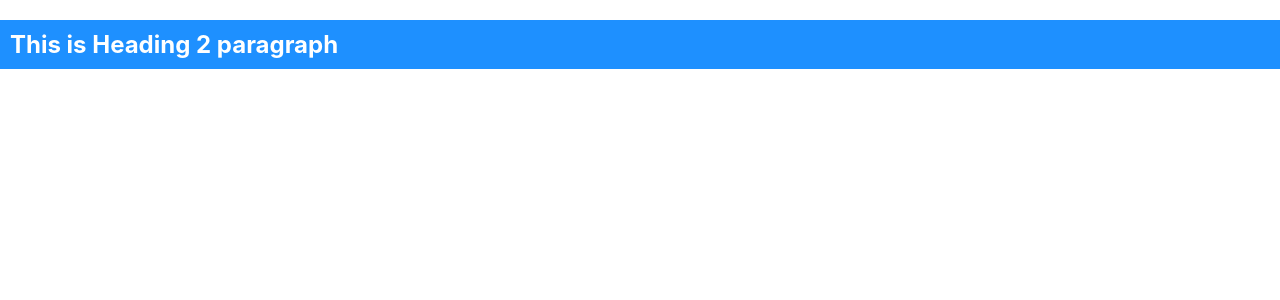
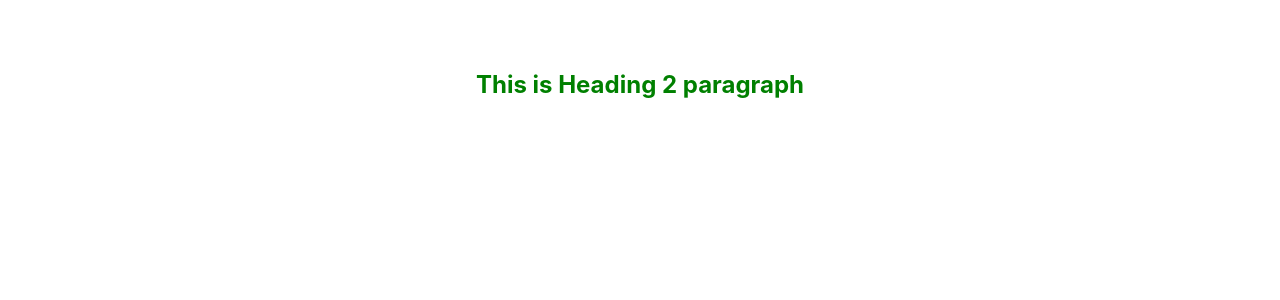
Before and after one commit to jegbune/my-ecommerce-app, a React (Create React App) app: page /Contact in a window 1280 px wide. Shown: the top 300 px of the page. Built offline with nearby package versions, Linux system fonts and the light colour scheme.

Commit message:
React lesson CSS Styling, inline etc

```diff
--- a/src/Component/Styling.js
+++ b/src/Component/Styling.js
@@ -1,15 +1,10 @@
 import React from "react";
+import styles from './my-style.module.css'
 
 const Styling = () => {
 
-    const myStyle = {
-        color:'white',
-        backgroundColor:'DodgerBlue',
-        padding: '10px',
-    }
-
     return(
-        <h2 style={myStyle}> This is Heading 2 paragraph</h2>
+        <h2 className={styles.title}> This is Heading 2 paragraph</h2>
     )
 }
 
--- /dev/null
+++ b/src/Component/my-style.module.css
@@ -0,0 +1,5 @@
+.title {
+    color: Green;
+    padding: 50px;
+    text-align: center;
+}
```
